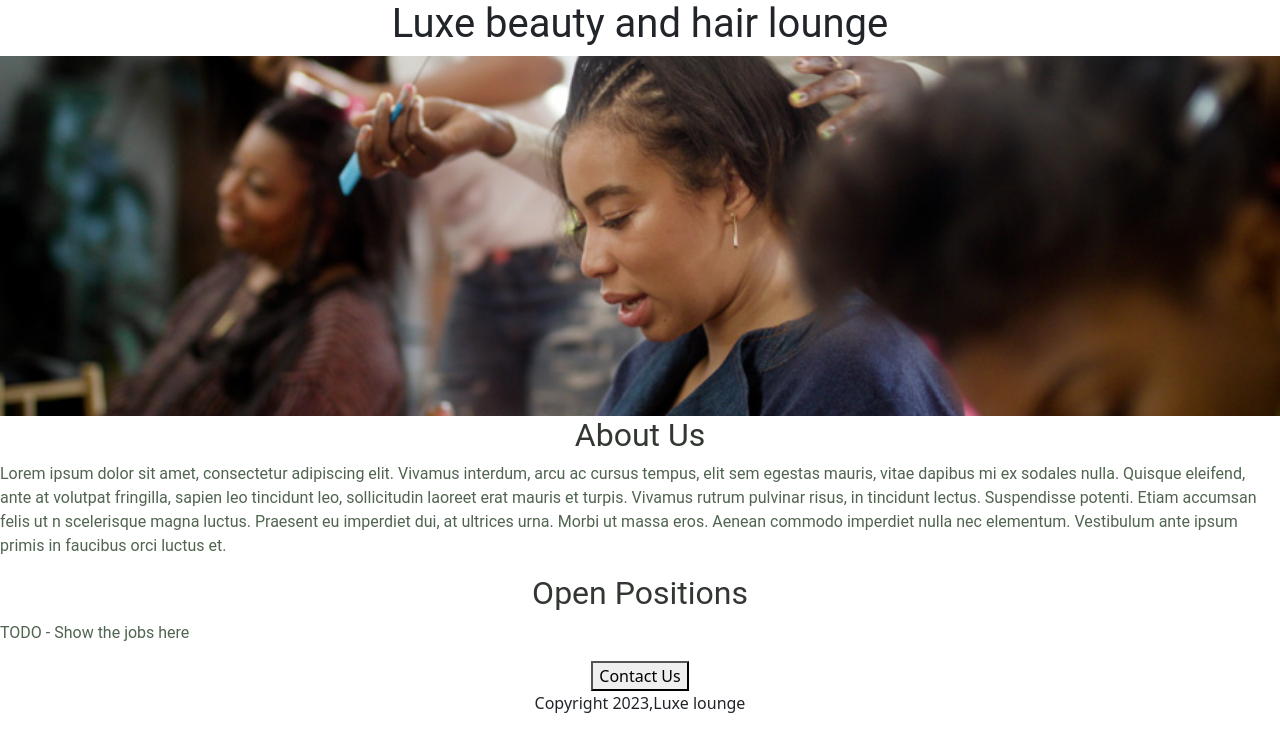
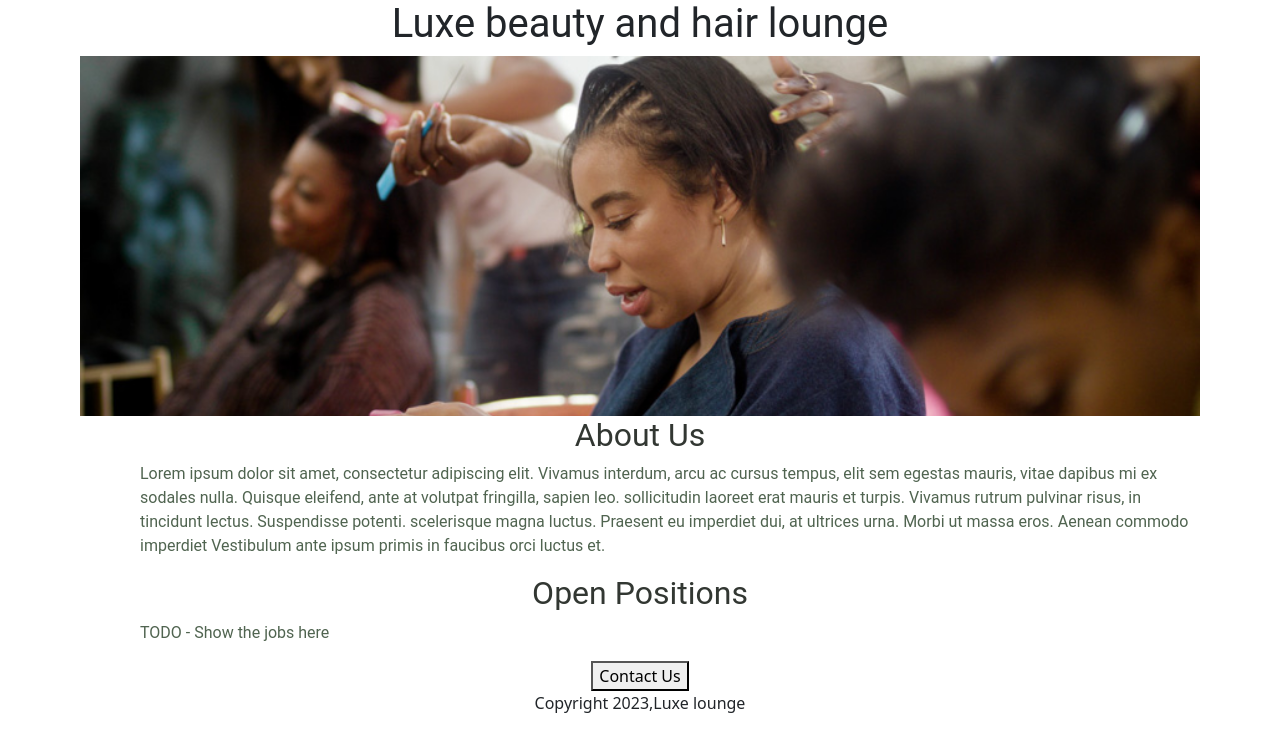
Before and after one commit to Take5nxt/Career-website1, a Flask app: page / in a window 1280 px wide. Shown: the top 752 px of the page. Run offline with Flask 3, Linux system fonts and the light colour scheme.

Commit message:
added css

```diff
--- a/templates/home.html
+++ b/templates/home.html
@@ -5,6 +5,7 @@
     <meta charset="utf-8">
     <meta name="viewport" content="width=device-width, initial-scale=1">
     <link href="https://cdn.jsdelivr.net/npm/bootstrap@5.3.2/dist/css/bootstrap.min.css" rel="stylesheet" integrity="sha384-T3c6CoIi6uLrA9TneNEoa7RxnatzjcDSCmG1MXxSR1GAsXEV/Dwwykc2MPK8M2HN" crossorigin="anonymous">
+
     </head>
     <style>
       h1{
@@ -16,8 +17,8 @@
       }
 
       #banner{
-        width: 100%;
-        height: 360px;
+        width:100%;
+        height:360px;
         object-fit:cover;
 
       }
@@ -31,12 +32,15 @@
       .bodytext{
         font-family:Roboto;
         color:rgb(80,100,80);
+        margin-left:60px;
+        margin: right 60px;
 
       }
 
       #container{
         max: width 720px;
-        margin:0 auto 0 auto;
+        margin-left:80px;
+        margin-right:80px;
       }
 
       </style>
@@ -48,22 +52,20 @@
           <p class="bodytext">
 
             Lorem ipsum dolor sit amet, consectetur adipiscing elit. Vivamus interdum, arcu ac cursus tempus,
-        elit sem egestas mauris, vitae dapibus mi ex sodales nulla. Quisque eleifend, ante at volutpat fringilla, sapien leo tincidunt leo,
-        sollicitudin laoreet erat mauris et turpis. Vivamus rutrum pulvinar risus, in tincidunt lectus. Suspendisse potenti. Etiam accumsan felis ut n
-        scelerisque magna luctus. Praesent eu imperdiet dui, at ultrices urna. Morbi ut massa eros. Aenean commodo imperdiet nulla nec elementum.
+            elit sem egestas mauris, vitae dapibus mi ex sodales nulla. Quisque eleifend, ante at volutpat fringilla, sapien leo.
+            sollicitudin laoreet erat mauris et turpis. Vivamus rutrum pulvinar risus, in tincidunt lectus. Suspendisse potenti.
+            scelerisque magna luctus. Praesent eu imperdiet dui, at ultrices urna. Morbi ut massa eros. Aenean commodo imperdiet
             Vestibulum ante ipsum primis in faucibus orci luctus et.
 
           </p>
+
           <h2>Open Positions</h2>
           <p class="bodytext">TODO - Show the jobs here </p>
           <div style="text-align:center;">
           <button>Contact Us</button>
           <p>Copyright 2023,Luxe lounge</p>
             </div>
-    </body>
+
     </body>
 
-
-  </head>
-
   </html>
```
Lines whose indentation alone changed are shown as unchanged.
